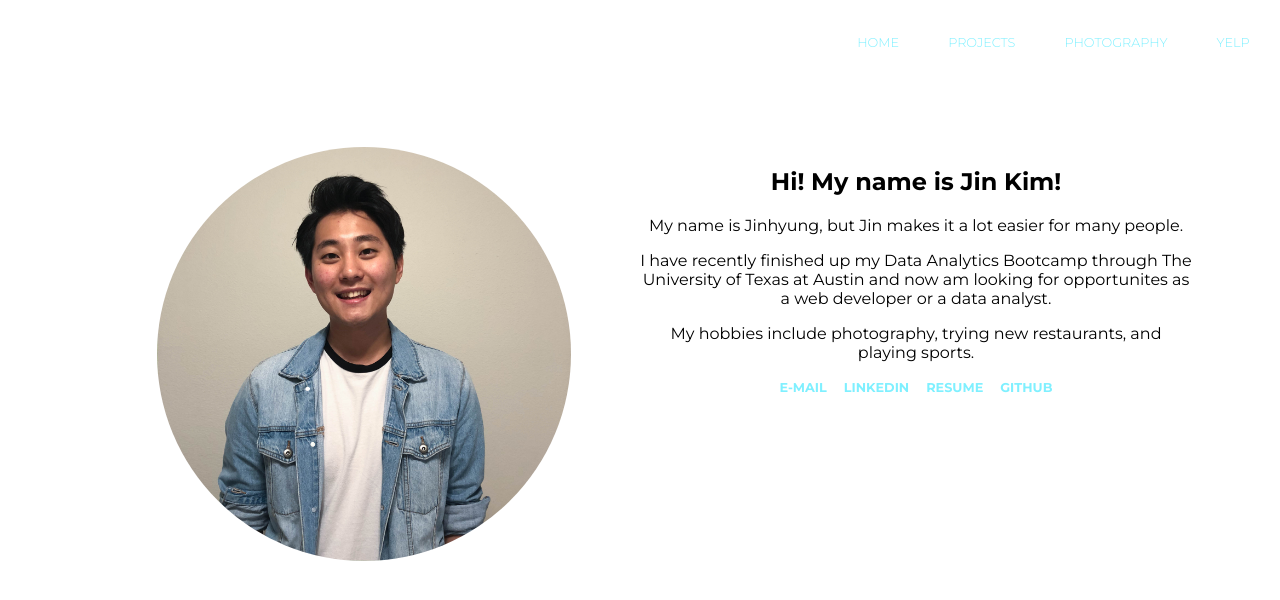
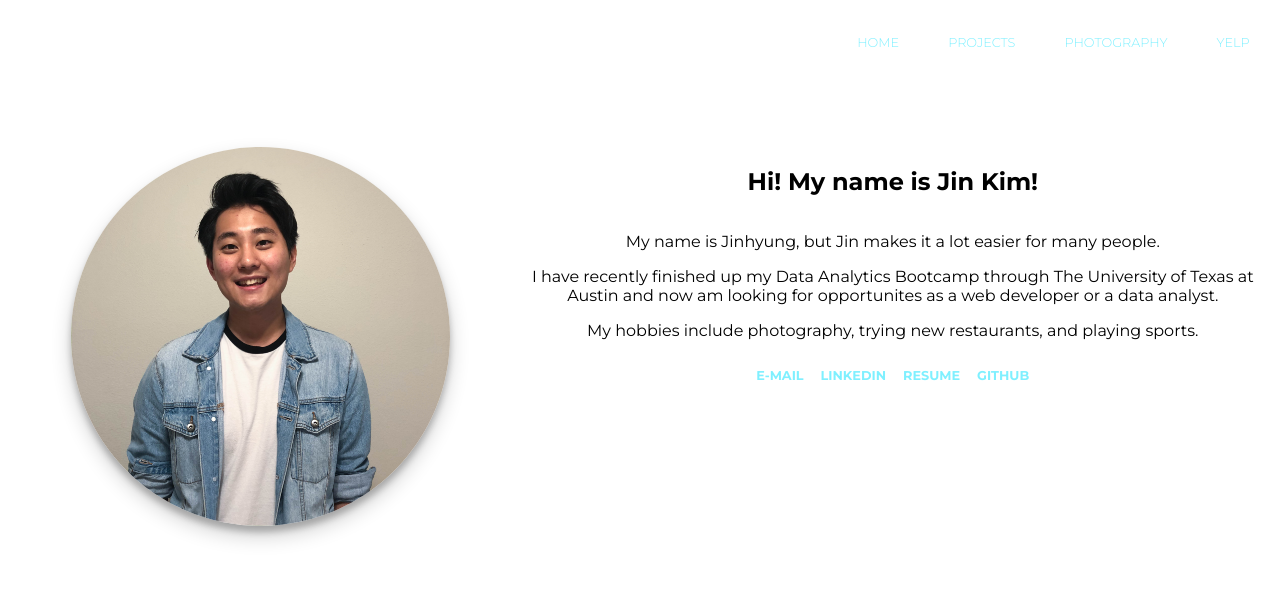
Before and after one commit to jinhyungkim16/my_website, a website: page index.html in a window 1280 px wide. Drawn offline with Linux system fonts and the light colour scheme.

Commit message:
Researched CSS styles/fformatting

```diff
--- a/index.html
+++ b/index.html
@@ -22,7 +22,6 @@
 </header>
 
 <section class="home">
-	<div class="container">
 	<div class="col-left">
 		<img src="img/jin.jpg" alt="jin picture" class="profilepic">
 	</div>
@@ -40,10 +39,9 @@
 			</ul>
 		</div>
 	</div>
-	</div>
 </section>
 
-
+<script src="./script.js"></script>
 
 </body>
 </html>
--- a/styles.css
+++ b/styles.css
@@ -5,16 +5,18 @@ url('https://fonts.googleapis.com/css2?family=Montserrat:ital,wght@0,300;0,400;0
     box-sizing: border-box;
     font-family: 'Montserrat', sans-serif;
 }
-
 .profilepic {
     max-width: 75%;
     height: auto;
     border-radius: 50%;
-
+    box-shadow: 0 10px 20px rgba(0,0,0,0.19), 0 6px 6px rgba(0,0,0,0.23);
+    margin: auto;
 }
 .home {
     margin: 0;
     text-align: center;
+    position: relative;
+    top: 5em;
 }
 
 
@@ -46,23 +48,28 @@ nav a {
     color: rgb(127, 240, 255);
 }
 
-nav a:hover;
+p {
+    position: relative;
+    top: 1em;
+}
+
+nav a:hover {
+    color: red;
+};
 nav a:focus {
     color: #DDD;
 }
 
-.container {
-    padding: 5em;
-}
-
 .col-left {
     float: left;
-    width: 50%;
+    width: 40%;
+    height: 50%;
 }
 
 .col-right {
     float: right;
-    width: 50%;
+    width: 60%;
+    height: 50%;
 }
 
 .home-info a{
@@ -72,6 +79,8 @@ nav a:focus {
     font-size: .8rem;
     padding: .5em;
     color: rgb(127, 240, 255);
+    position: relative;
+    top: 2em;
 }
 
 .home-info ul {
```
Also changed, not shown: package.json (added, +14 -0 lines), 3 other files. Lines whose indentation alone changed are shown as unchanged.
